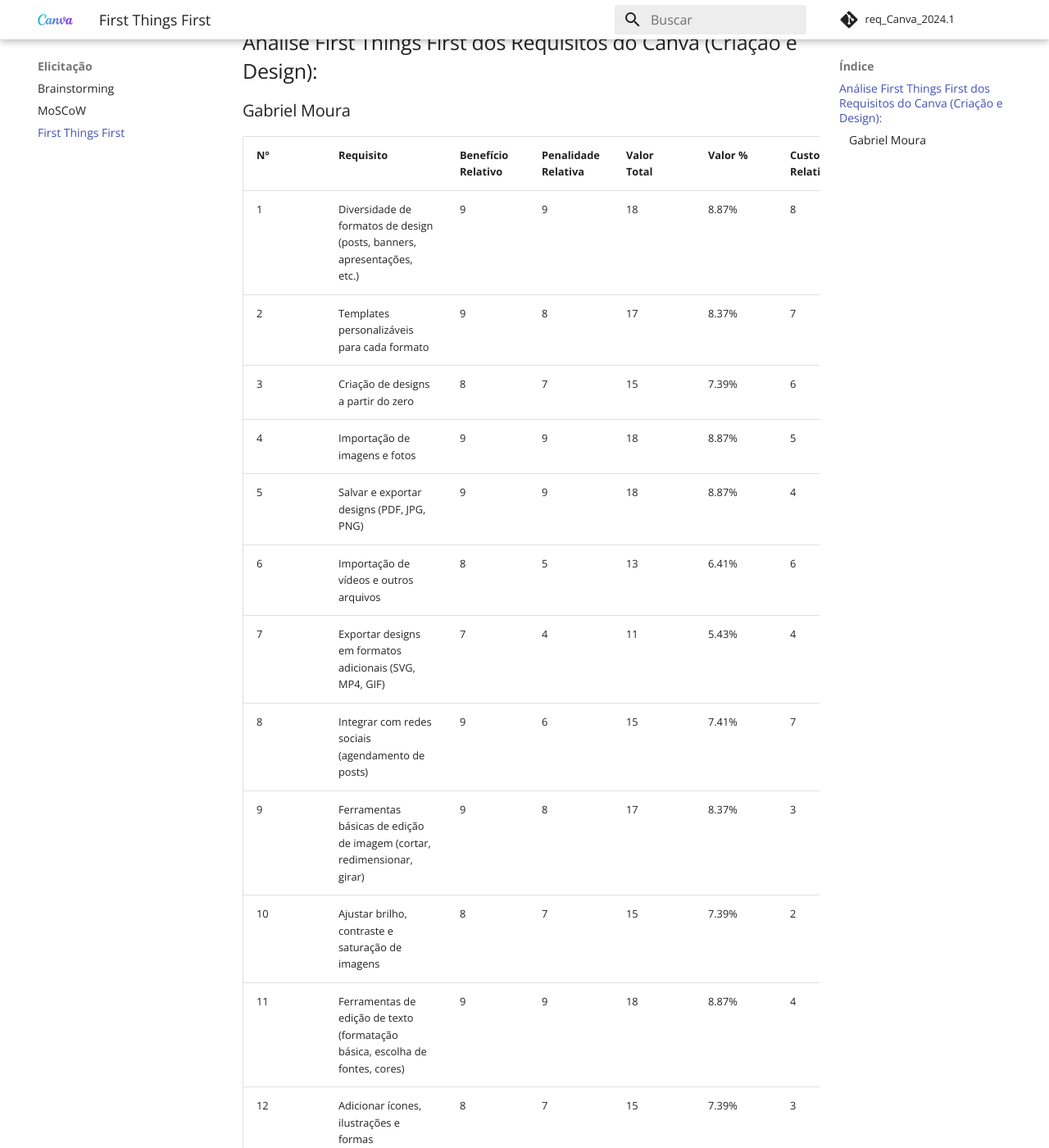
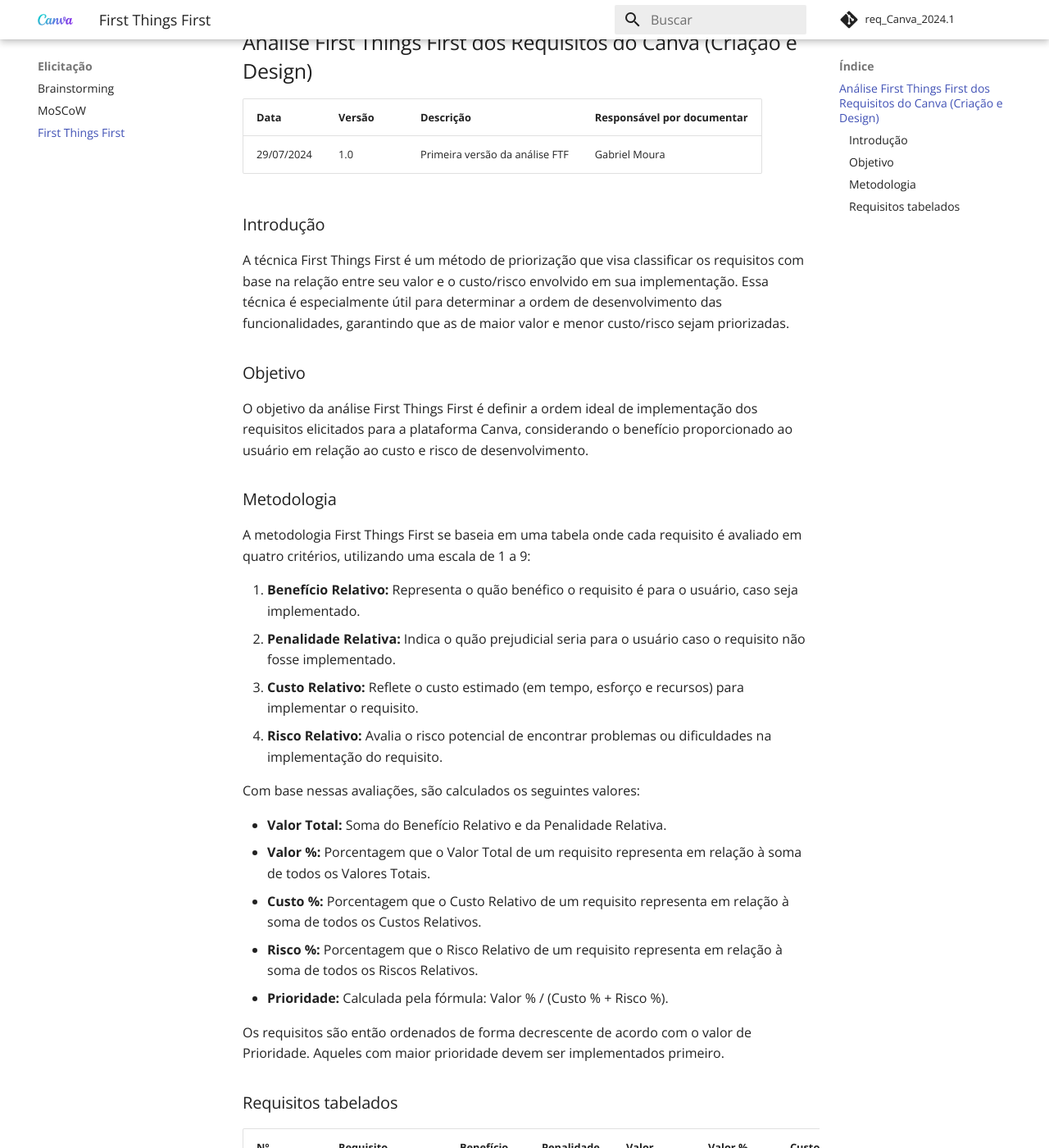
Before and after one commit to LuizaMaluf/req_Canva_2024.1, an MkDocs documentation site: the page built from docs/first_things.md, in a window 1280 px wide and 1400 px high, scrolled down 195 px. Shown: the whole window at 82% size. Built offline with MkDocs 1.6.1 and Material for MkDocs 9.7.7, drawn with Linux system fonts in a browser that asks for light colours; comment, search, counter and statistics services are not loaded; some of the changed text lies outside the part shown.

Commit message:
[fix] Análise FTF padronizada

```diff
--- a/docs/first_things.md
+++ b/docs/first_things.md
@@ -1,8 +1,37 @@
-## Análise First Things First dos Requisitos do Canva (Criação e Design):
+## Análise First Things First dos Requisitos do Canva (Criação e Design)
 
+|    Data    | Versão | Descrição | Responsável por documentar |
+|------------|--------|-----------|-------|
+| 29/07/2024 |  1.0   | Primeira versão da análise FTF | Gabriel Moura |
 
+### Introdução
 
-### Gabriel Moura
+A técnica First Things First é um método de priorização que visa classificar os requisitos com base na relação entre seu valor e o custo/risco envolvido em sua implementação. Essa técnica é especialmente útil para determinar a ordem de desenvolvimento das funcionalidades, garantindo que as de maior valor e menor custo/risco sejam priorizadas.
+
+### Objetivo
+
+O objetivo da análise First Things First é definir a ordem ideal de implementação dos requisitos elicitados para a plataforma Canva, considerando o benefício proporcionado ao usuário em relação ao custo e risco de desenvolvimento.
+
+### Metodologia
+
+A metodologia First Things First se baseia em uma tabela onde cada requisito é avaliado em quatro critérios, utilizando uma escala de 1 a 9:
+
+1.  **Benefício Relativo:**  Representa o quão benéfico o requisito é para o usuário, caso seja implementado.
+2.  **Penalidade Relativa:**  Indica o quão prejudicial seria para o usuário caso o requisito não fosse implementado.
+3.  **Custo Relativo:**  Reflete o custo estimado (em tempo, esforço e recursos) para implementar o requisito.
+4.  **Risco Relativo:**  Avalia o risco potencial de encontrar problemas ou dificuldades na implementação do requisito.
+
+Com base nessas avaliações, são calculados os seguintes valores:
+
+* **Valor Total:** Soma do Benefício Relativo e da Penalidade Relativa.
+* **Valor %:** Porcentagem que o Valor Total de um requisito representa em relação à soma de todos os Valores Totais.
+* **Custo %:** Porcentagem que o Custo Relativo de um requisito representa em relação à soma de todos os Custos Relativos.
+* **Risco %:** Porcentagem que o Risco Relativo de um requisito representa em relação à soma de todos os Riscos Relativos.
+* **Prioridade:** Calculada pela fórmula: Valor % / (Custo % + Risco %).
+
+Os requisitos são então ordenados de forma decrescente de acordo com o valor de Prioridade. Aqueles com maior prioridade devem ser implementados primeiro.
+
+### Requisitos tabelados
 | Nº | Requisito | Benefício Relativo | Penalidade Relativa | Valor Total | Valor % | Custo Relativo | Custo % | Risco Relativo | Risco % | Prioridade |
 |---|---|---|---|---|---|---|---|---|---|---|
 | 1 | Diversidade de formatos de design (posts, banners, apresentações, etc.) | 9 | 9 | 18 | 8.87% | 8 | 9.09% | 2 | 2.63% | **0.70** |
```
